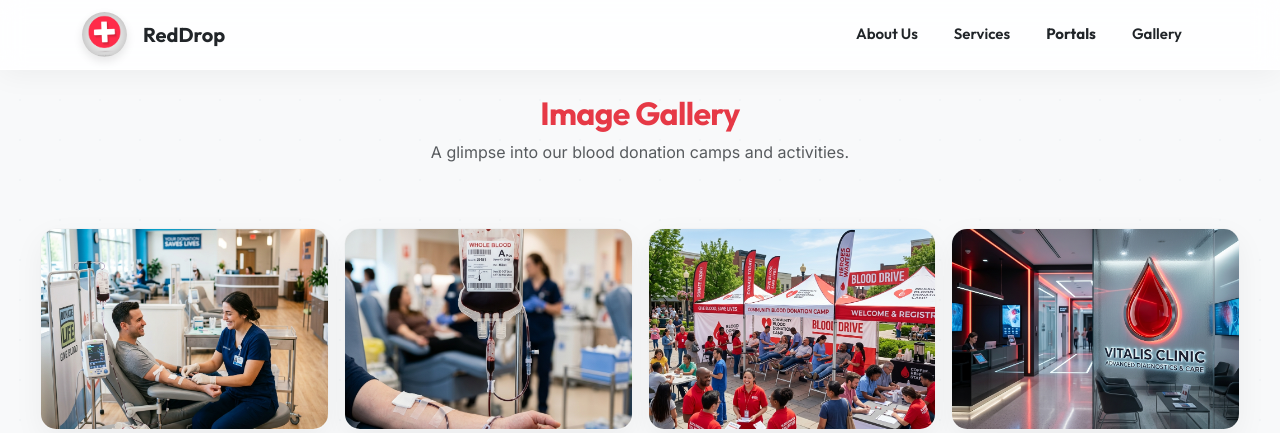
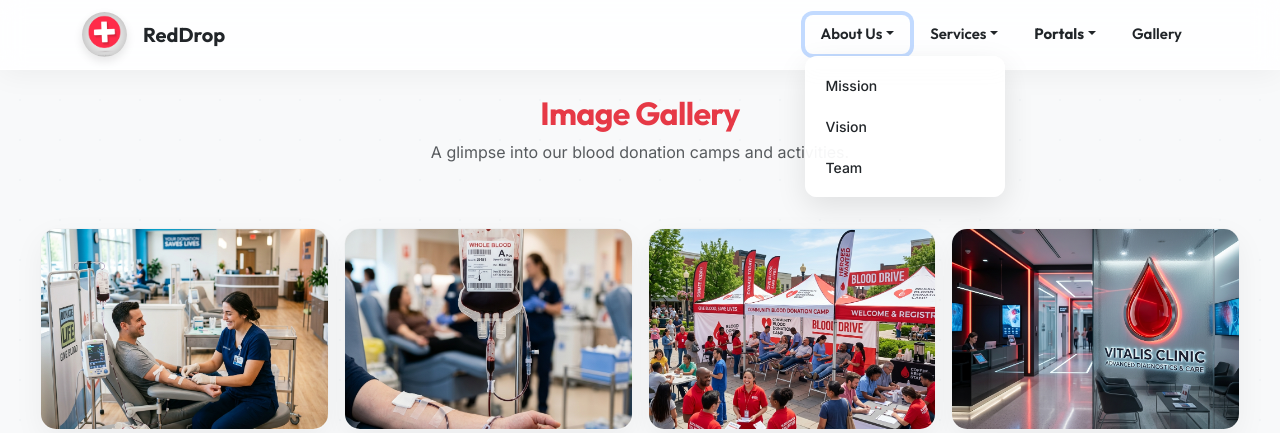
Before and after one commit to amitkumarpatra99/BDMS, a Django app: page /donationapp/gallery in a window 1280 px wide, after a click on "About Us". Shown: the top 433 px of the page. Run offline with Django 5.2, Linux system fonts and the light colour scheme.

Commit message:
feat: implement custom glassmorphic theme and base template structure

```diff
--- a/blood_donation_camp/bdweb/static/css/theme.css
+++ b/blood_donation_camp/bdweb/static/css/theme.css
@@ -84,11 +84,7 @@ header.glass-header {
 }
 
 /* Dropdown Menu - Glassmorphic */
-.dropdown-content {
-  display: none;
-  position: absolute;
-  top: 120%;
-  left: 0;
+.dropdown-menu {
   background: rgba(255, 255, 255, 0.95);
   backdrop-filter: blur(10px);
   min-width: 200px;
@@ -97,15 +93,23 @@ header.glass-header {
   box-shadow: 0 10px 30px rgba(0, 0, 0, 0.1);
   border: 1px solid rgba(255,255,255,0.8);
   z-index: 1000;
-  opacity: 0;
   transform: translateY(10px);
   transition: opacity 0.3s ease, transform 0.3s ease;
+  display: none;
 }
 
-.dropdown:hover .dropdown-content {
+.dropdown-menu.show {
   display: block;
   opacity: 1;
   transform: translateY(0);
+}
+
+@media (min-width: 992px) {
+  .dropdown:hover .dropdown-menu {
+    display: block;
+    opacity: 1;
+    transform: translateY(0);
+  }
 }
 
 .dropdown-item {
--- a/blood_donation_camp/bdweb/templates/base.html
+++ b/blood_donation_camp/bdweb/templates/base.html
@@ -24,33 +24,33 @@
       <nav class="nav ms-auto d-flex gap-1 align-items-center">
         <!-- ABOUT US Dropdown -->
         <div class="dropdown">
-          <a class="nav-link" href="javascript:void(0)">About Us</a>
-          <div class="dropdown-content">
-            <a class="dropdown-item" href="{% url 'mission' %}">Mission</a>
-            <a class="dropdown-item" href="{% url 'vission' %}">Vision</a>
-            <a class="dropdown-item" href="{% url 'team' %}">Team</a>
-          </div>
+          <a class="nav-link dropdown-toggle" href="#" role="button" data-bs-toggle="dropdown" aria-expanded="false">About Us</a>
+          <ul class="dropdown-menu">
+            <li><a class="dropdown-item" href="{% url 'mission' %}">Mission</a></li>
+            <li><a class="dropdown-item" href="{% url 'vission' %}">Vision</a></li>
+            <li><a class="dropdown-item" href="{% url 'team' %}">Team</a></li>
+          </ul>
         </div>
 
         <!-- Service Dropdown -->
         <div class="dropdown">
-          <a class="nav-link" href="javascript:void(0)">Services</a>
-          <div class="dropdown-content">
-            <a class="dropdown-item" href="{% url 'blood_stock_page' %}">Blood Stock</a>
-            <a class="dropdown-item" href="{% url 'camp_schedule_page' %}">Camp Schedule</a>
-            <a class="dropdown-item" href="{% url 'otp' %}">Redcross</a>
-          </div>
+          <a class="nav-link dropdown-toggle" href="#" role="button" data-bs-toggle="dropdown" aria-expanded="false">Services</a>
+          <ul class="dropdown-menu">
+            <li><a class="dropdown-item" href="{% url 'blood_stock_page' %}">Blood Stock</a></li>
+            <li><a class="dropdown-item" href="{% url 'camp_schedule_page' %}">Camp Schedule</a></li>
+            <li><a class="dropdown-item" href="{% url 'otp' %}">Redcross</a></li>
+          </ul>
         </div>
 
         <!-- User Dropdown -->
         <div class="dropdown">
-          <a class="nav-link text-primary-red fw-bold" href="javascript:void(0)">Portals</a>
-          <div class="dropdown-content">
-            <a class="dropdown-item" href="{% url 'adminlogin' %}">Admin Portal</a>
-            <a class="dropdown-item" href="{% url 'donorlogin' %}">Donor Portal</a>
-            <a class="dropdown-item" href="{% url 'recipientlogin' %}">Recipient Portal</a>
-            <a class="dropdown-item" href="{% url 'hospital_login' %}">Hospital/Clinic Portal</a>
-          </div>
+          <a class="nav-link dropdown-toggle text-primary-red fw-bold" href="#" role="button" data-bs-toggle="dropdown" aria-expanded="false">Portals</a>
+          <ul class="dropdown-menu">
+            <li><a class="dropdown-item" href="{% url 'adminlogin' %}">Admin Portal</a></li>
+            <li><a class="dropdown-item" href="{% url 'donorlogin' %}">Donor Portal</a></li>
+            <li><a class="dropdown-item" href="{% url 'recipientlogin' %}">Recipient Portal</a></li>
+            <li><a class="dropdown-item" href="{% url 'hospital_login' %}">Hospital/Clinic Portal</a></li>
+          </ul>
         </div>
 
         <!-- Gallery -->
```
Also changed, not shown: blood_donation_camp/bdweb/db.sqlite3.
